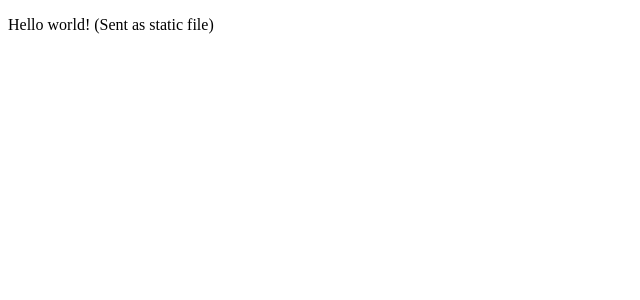
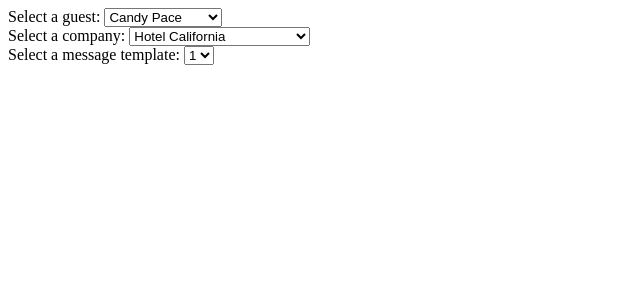
Before and after one commit to gbrown3/Kipsu-Project, a Flask app: page / in a window 1280 px wide. Shown: the top 300 px of the page, without its empty margins (0-640 px from the left). Run offline with Flask 2, Linux system fonts and the light colour scheme.

Commit message:
Fill in dropdown menus with guest, company and template data. Some setup for making an ajax call to create a message

```diff
--- a/server.py
+++ b/server.py
@@ -81,13 +81,29 @@ with open("./json/Templates.json") as json_file:
 @app.route("/")
 def index():
 
+
+
+    # Make a sample message
+    # message = Message(templates[0], guests[0], companies[0])
+    # print(message.message)
+
+    return render_template("index.html", guests=guests, companies=companies, templates=templates)
+
+
+@app.route("/create_message", methods=["GET", "POST"])
+def create_message():
+
+    guest_id = request.args.get('guest_id')
+    company_id = request.args.get('company_id')
+    template_id = request.args.get('template_id')
+
+
+    # TODO: store guests, templates, companies in dictionaries with ids as keys
+    # TODO: access those dictionaries with the ids pulled from the request args, then get the
+    # appropriate data, generate the message, and return that string
+
     Message.greeting = determine_greeting()
 
-    # Make a sample message
-    message = Message(templates[0], guests[0], companies[0])
-    print(message.message)
-
-    return render_template("index.html", guests=guests, companies=companies, templates=templates)
 
 
 # Other methods
--- a/templates/index.html
+++ b/templates/index.html
@@ -3,11 +3,55 @@
 <!DOCTYPE html>
 <html>
 <head>
-    <title></title>
+    <title>Choose and fill in your message template</title>
+    <script
+      src="https://code.jquery.com/jquery-3.3.1.min.js"
+      integrity="sha256-FgpCb/KJQlLNfOu91ta32o/NMZxltwRo8QtmkMRdAu8="
+      crossorigin="anonymous">
+    </script>
 </head>
 <body>
 
-    <p>Hello world! (Sent as static file)</p>
+    <span>Select a guest: </span>
+    <select>
+
+        {% for guest in guests %}
+        <option>{{guest.firstName}} {{guest.lastName}}</option>
+        {% endfor %}
+
+    </select>
+    <br/>
+
+    <span>Select a company: </span>
+    <select>
+
+        {% for company in companies %}
+        <option>{{company.name}}</option>
+        {% endfor %}
+
+    </select>
+    <br/>
+
+    <span>Select a message template: </span>
+    <select>
+
+        <!-- TODO: actually use template ids here -->
+        {% for i in range(templates|length) %}
+        <option>{{ i + 1 }}</option>
+        {% endfor %}
+
+    </select>
+    <br/>
+
+    <p id="message"></p>
 
 </body>
+
+<script type="text/javascript">
+
+
+
+</script>
+
+
 </html>
```
